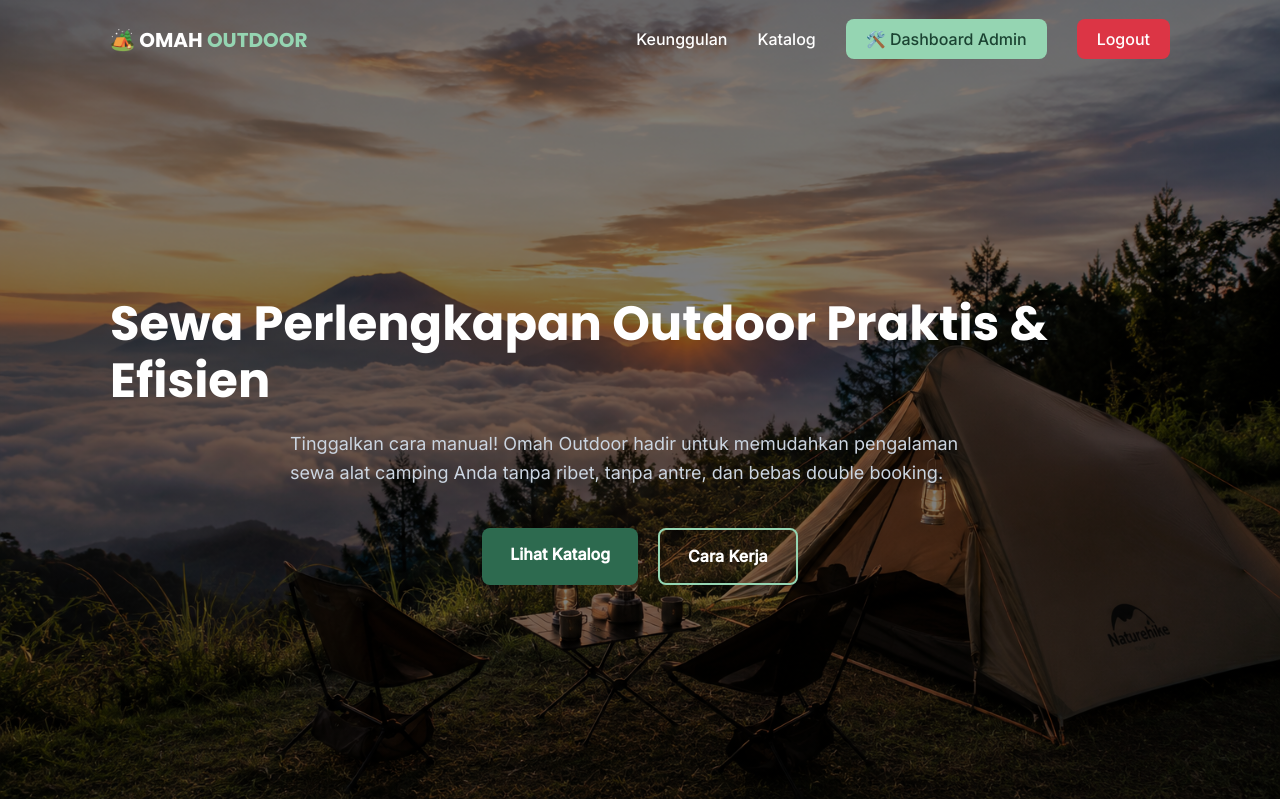
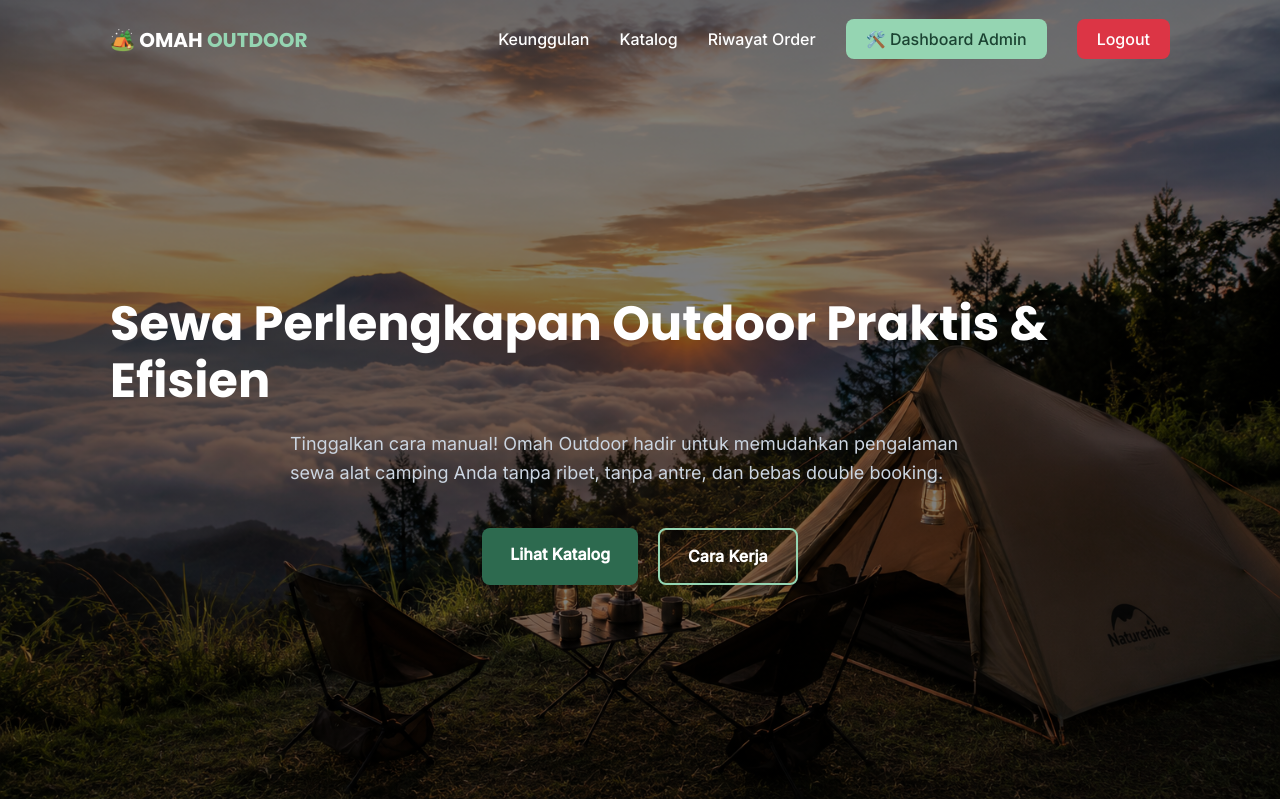
Before and after one commit to zeedann1717/OMAHOUTDOOR, a PHP site: page / in a window 1280 px wide. Shown: the top 799 px of the page. Run offline with PHP 8.4, Linux system fonts and the light colour scheme; a user stored in the database is signed in.

Commit message:
fix: tambah link Riwayat Order di navbar semua halaman

```diff
--- a/index.php
+++ b/index.php
@@ -22,6 +22,7 @@ session_start();
                     <!-- Tampilan Menu Kalau SUDAH Login -->
                     <li><a href="keunggulan.php">Keunggulan</a></li>
                     <li><a href="katalog.php">Katalog</a></li>
+                    <li><a href="riwayat_order.php">Riwayat Order</a></li>
                     <?php if(isset($_SESSION['role']) && $_SESSION['role'] === 'admin') : ?>
                         <li><a href="dashboard_admin.php" class="btn-login">🛠️ Dashboard Admin</a></li>
                     <?php endif; ?>
--- a/katalog.php
+++ b/katalog.php
@@ -85,6 +85,7 @@ $result_produk = $tabel_ada ? mysqli_query($conn, "SELECT * FROM produk ORDER BY
                     <li><a href="index.php">Beranda</a></li>
                     <li><a href="keunggulan.php">Keunggulan</a></li>
                     <li><a href="katalog.php" class="active">Katalog</a></li>
+                    <li><a href="riwayat_order.php">Riwayat Order</a></li>
                     <?php if(isset($_SESSION['role']) && $_SESSION['role'] === 'admin') : ?>
                         <li><a href="dashboard_admin.php" class="btn-login">🛠️ Dashboard Admin</a></li>
                     <?php endif; ?>
--- a/keunggulan.php
+++ b/keunggulan.php
@@ -85,6 +85,7 @@ session_start();
                     <li><a href="index.php">Beranda</a></li>
                     <li><a href="keunggulan.php" class="active">Keunggulan</a></li>
                     <li><a href="katalog.php">Katalog</a></li>
+                    <li><a href="riwayat_order.php">Riwayat Order</a></li>
                     <?php if(isset($_SESSION['role']) && $_SESSION['role'] === 'admin') : ?>
                         <li><a href="dashboard_admin.php" class="btn-login">🛠️ Dashboard Admin</a></li>
                     <?php endif; ?>
```
